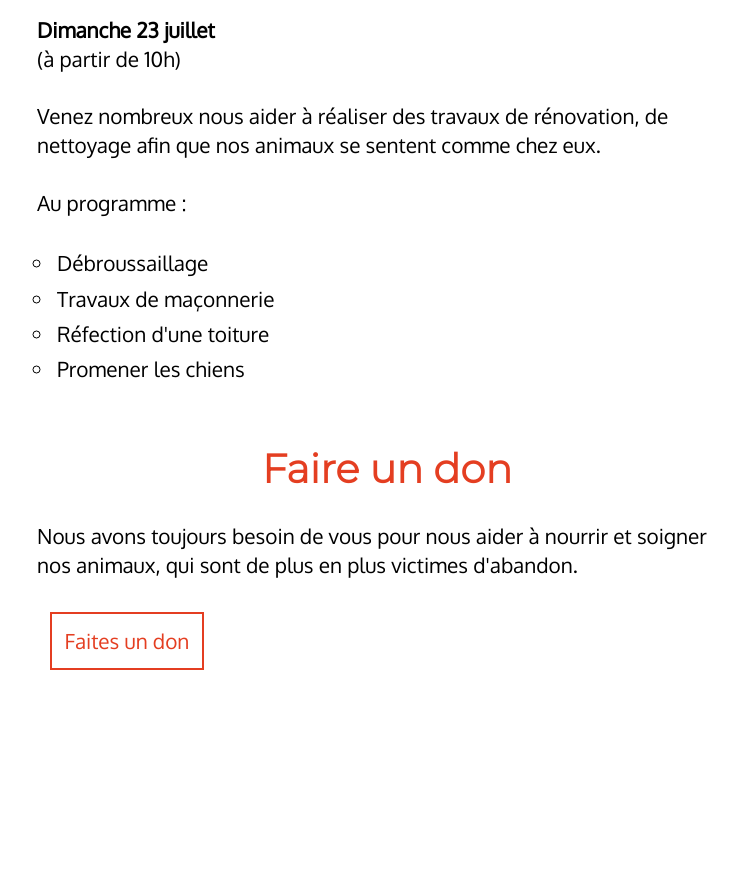
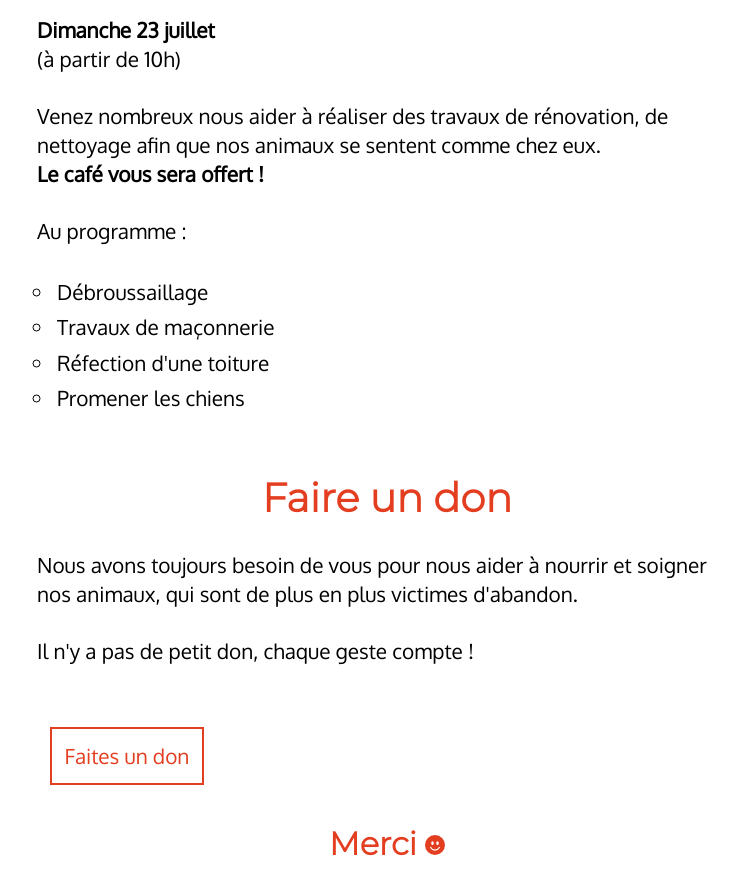
Before and after one commit to benjamin-edouard/apaa, a plain HTML site: page evenements.html in a window 1280 px wide. Shown: the part 1122-2007 px from the top of the page, without its empty margins (253-991 px from the left). Before the commit the page ends 1901 px from the top, so only its background shows below. Drawn offline with nearby package versions, Linux system fonts and the light colour scheme.

Commit message:
Rajout d'un attribut alt sur une balise img

```diff
--- a/evenements.html
+++ b/evenements.html
@@ -18,7 +18,7 @@
         <h1>
             <a href="index.html" title="Page d'accueil">APAA</a>
         </h1>
-        <img src="images/three-dots-vertical.png" id="menu-icon">
+        <img src="images/three-dots-vertical.png" id="menu-icon" alt="image for the menu icon">
         <nav id="main-menu">
             <ul>
                 <li><a href="index.html">Accueil</a></li>
@@ -46,6 +46,7 @@
                     <br>
                     Venez nombreux nous aider à réaliser des travaux de rénovation, de nettoyage afin que nos animaux se sentent comme chez eux.
                     <br>
+                    <strong>Le café vous sera offert !</strong>
                     <br>
                     Au programme :
                     <ul>
@@ -60,7 +61,18 @@
                 <p>
                     Nous avons toujours besoin de vous pour nous aider à nourrir et soigner nos animaux, qui sont de plus en plus victimes d'abandon.
                     <br>
+                    <br>
+                    Il n'y a pas de petit don, chaque geste compte !
+                    <br>
+                    <br>
                     <a href="#" title="Faire un don">Faites un don</a>
+                    <h3>
+                        Merci
+                        <svg xmlns="http://www.w3.org/2000/svg" width="20" height="20" fill="currentColor" class="bi bi-emoji-smile-fill"
+                            viewBox="0 0 16 16">
+                            <path d="M8 16A8 8 0 1 0 8 0a8 8 0 0 0 0 16zM7 6.5C7 7.328 6.552 8 6 8s-1-.672-1-1.5S5.448 5 6 5s1 .672 1 1.5zM4.285 9.567a.5.5 0 0 1 .683.183A3.498 3.498 0 0 0 8 11.5a3.498 3.498 0 0 0 3.032-1.75.5.5 0 1 1 .866.5A4.498 4.498 0 0 1 8 12.5a4.498 4.498 0 0 1-3.898-2.25.5.5 0 0 1 .183-.683zM10 8c-.552 0-1-.672-1-1.5S9.448 5 10 5s1 .672 1 1.5S10.552 8 10 8z" />
+                        </svg>
+                    </h3>
                 </p>
             </article>
         </section>
```
